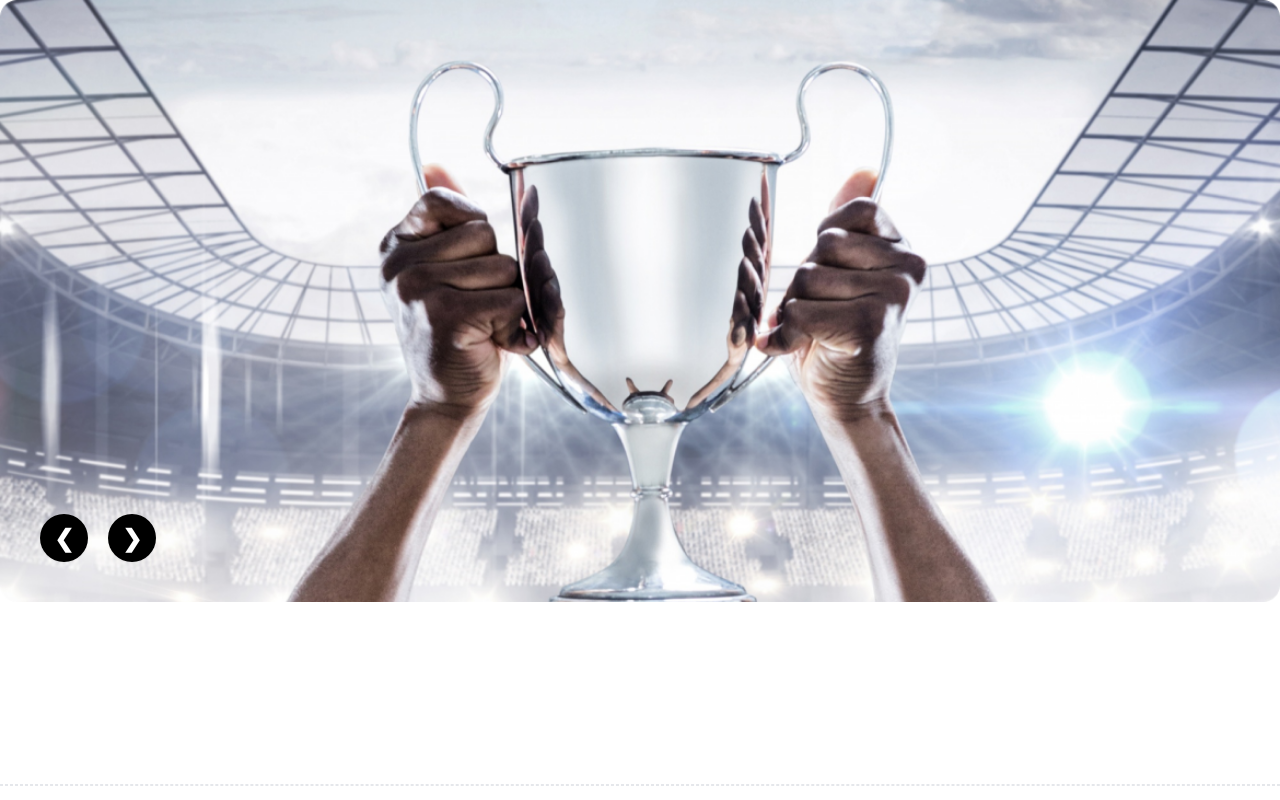
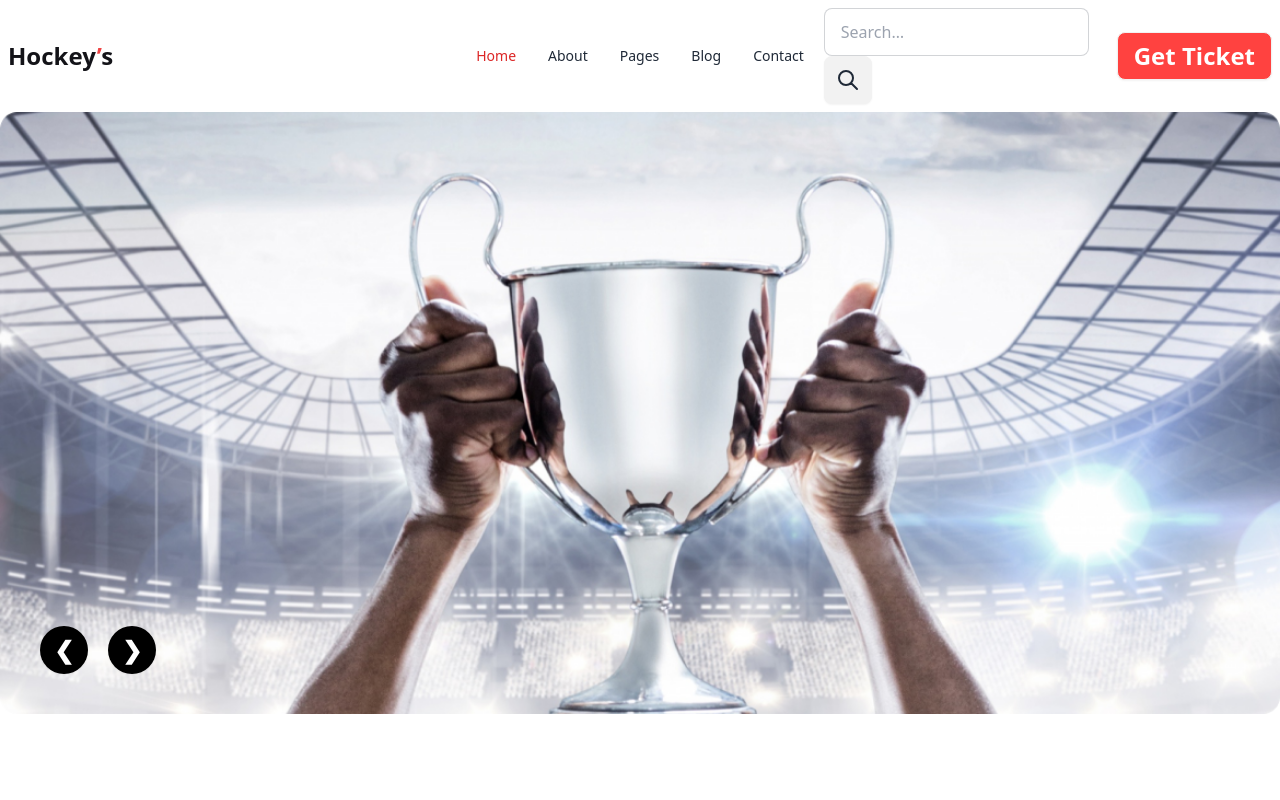
Before and after one commit to Tohinsarker/bd-hocky-club, a plain HTML site: page index.html in a window 1280 px wide. Shown: the top 800 px of the page. Drawn offline with nearby package versions, Linux system fonts and the light colour scheme.

Commit message:
navbar started

```diff
--- a/index.html
+++ b/index.html
@@ -63,7 +63,50 @@
   </head>
   <body class="">
     <header class="container mx-auto">
-      <nav></nav>
+      <nav>
+        <div class="navbar bg-base-100">
+          <div class="navbar-start">
+            <div class="dropdown">
+              <div tabindex="0" role="button" class="btn btn-ghost lg:hidden">
+                <svg xmlns="http://www.w3.org/2000/svg" class="h-5 w-5" fill="none" viewBox="0 0 24 24" stroke="currentColor"><path stroke-linecap="round" stroke-linejoin="round" stroke-width="2" d="M4 6h16M4 12h8m-8 6h16" /></svg>
+              </div>
+              <ul tabindex="0" class="menu menu-sm dropdown-content mt-3 z-[1] p-2 shadow bg-base-100 rounded-box w-52">
+                <li><a>Item 1</a></li>
+                <li>
+                  <a>Parent</a>
+                  <ul class="p-2">
+                    <li><a>Submenu 1</a></li>
+                    <li><a>Submenu 2</a></li>
+                  </ul>
+                </li>
+                <li><a>Item 3</a></li>
+              </ul>
+            </div>
+            <p class=" text-2xl font-extrabold text-primary-black">Hockey<span class="text-red-500">’</span>s</p>
+          </div>
+          <div class="navbar-center hidden lg:flex">
+            <ul class="menu menu-horizontal px-1">
+              <li class="text-red-600"><a>Home</a></li>
+
+              <li><a>About</a></li>
+              <li><a>Pages</a></li>
+              <li><a>Blog</a></li>
+              <li><a>Contact</a></li>
+            </ul>
+          </div>
+          <div class="navbar-end items-center">
+            <div class="form-control flex items-bottom">
+              <div class="input-group">
+                <input type="text" placeholder="Search…" class="input input-bordered" />
+                <button class="btn btn-square">
+                  <svg xmlns="http://www.w3.org/2000/svg" class="h-6 w-6" fill="none" viewBox="0 0 24 24" stroke="currentColor"><path stroke-linecap="round" stroke-linejoin="round" stroke-width="2" d="M21 21l-6-6m2-5a7 7 0 11-14 0 7 7 0 0114 0z" /></svg>
+                </button>
+              </div>
+            </div>
+            <a class="btn bg-btn-color text-white font-extrabold text-2xl">Get Ticket</a>
+          </div>
+        </div>
+      </nav>
       <!-- ******************* slider start**************** -->
       <div class="carousel w-full">
         <div id="slide1" class="relative carousel-item w-full">
```
